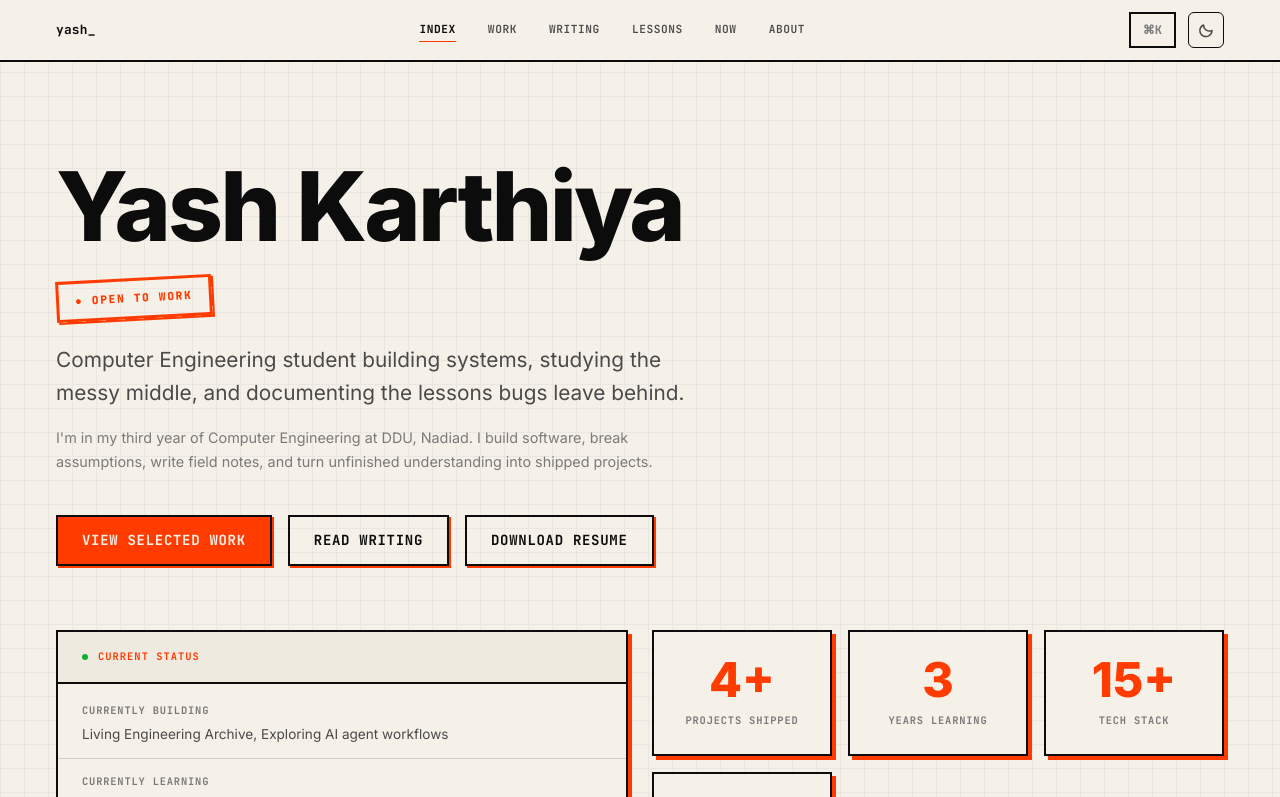
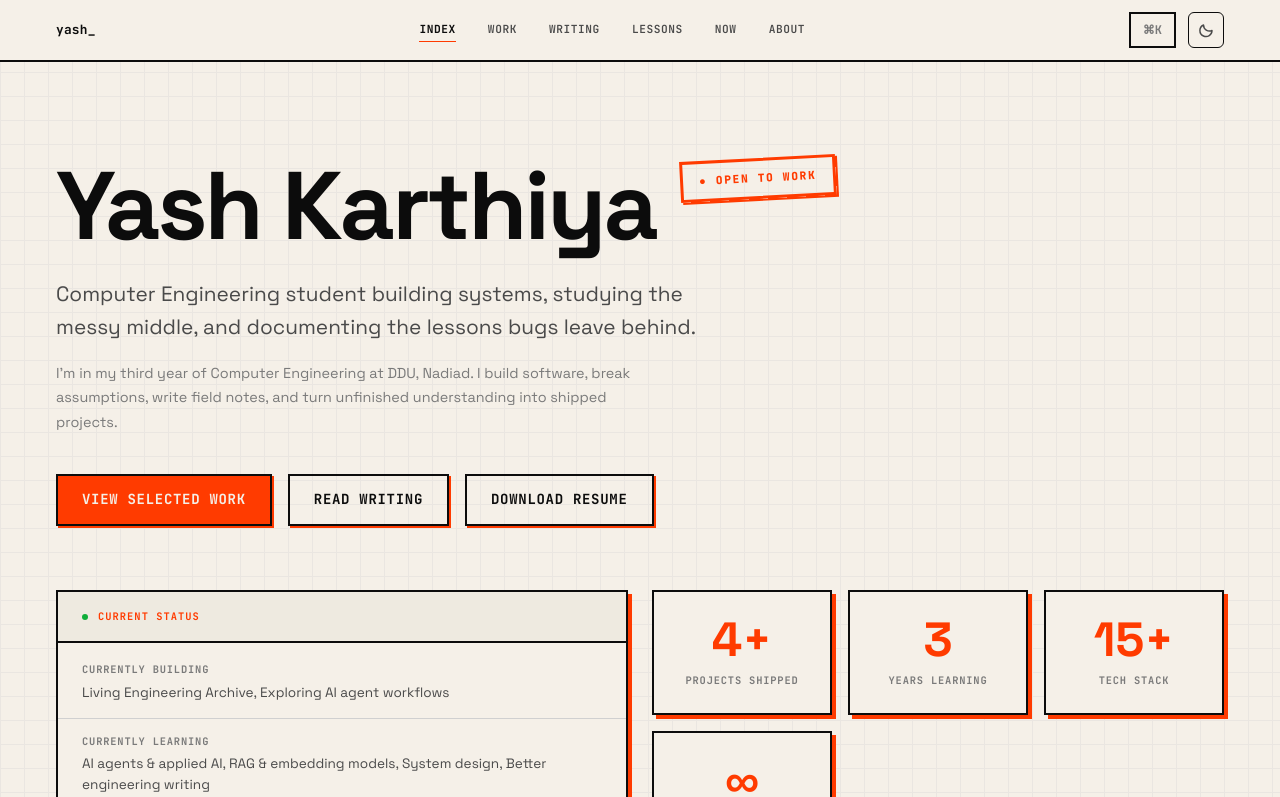
Before and after one commit to NotYash1066/Yash-Portfolio, a Next.js app: page / in a window 1280 px wide. Shown: the top 797 px of the page. Built offline with nearby package versions, Linux system fonts and the light colour scheme.

Commit message:
theme/variable-font: Fraunces variable font with optical sizing + purple accent

```diff
--- a/src/app/layout.tsx
+++ b/src/app/layout.tsx
@@ -1,5 +1,5 @@
 import type { Metadata } from "next";
-import { Syne, Inter, JetBrains_Mono } from "next/font/google";
+import { Bebas_Neue, Playfair_Display, Space_Grotesk, JetBrains_Mono } from "next/font/google";
 import "./globals.css";
 import { Navbar } from "@/components/layout/Navbar";
 import { Footer } from "@/components/layout/Footer";
@@ -7,22 +7,31 @@ import { ThemeProvider } from "@/components/navigation/ThemeProvider";
 import { CommandPalette } from "@/components/navigation/CommandPalette";
 import { profile } from "@/config/profile";
 
-const inter = Inter({
+const bebasNeue = Bebas_Neue({
   subsets: ["latin"],
-  variable: "--font-inter",
+  variable: "--font-bebas",
+  display: "swap",
+  weight: "400",
+});
+
+const playfairDisplay = Playfair_Display({
+  subsets: ["latin"],
+  weight: ["400", "700", "900"],
+  style: ["normal", "italic"],
+  variable: "--font-playfair",
+  display: "swap",
+});
+
+const spaceGrotesk = Space_Grotesk({
+  subsets: ["latin"],
+  weight: ["300", "400", "500", "600", "700"],
+  variable: "--font-space-grotesk",
   display: "swap",
 });
 
 const jetbrainsMono = JetBrains_Mono({
   subsets: ["latin"],
   variable: "--font-jetbrains",
-  display: "swap",
-});
-
-const syne = Syne({
-  subsets: ["latin"],
-  weight: ["400", "700", "800"],
-  variable: "--font-syne",
   display: "swap",
 });
 
@@ -58,8 +67,8 @@ export default function RootLayout({
   return (
     <html lang="en" suppressHydrationWarning>
       <body
-        className={`${inter.variable} ${jetbrainsMono.variable} ${syne.variable} antialiased`}
-        style={{ fontFamily: "var(--font-inter), var(--font-sans)" }}
+        className={`${bebasNeue.variable} ${playfairDisplay.variable} ${spaceGrotesk.variable} ${jetbrainsMono.variable} antialiased`}
+        style={{ fontFamily: "var(--font-space-grotesk)" }}
       >
         <ThemeProvider>
           <a href="#main-content" className="skip-to-content">
```
